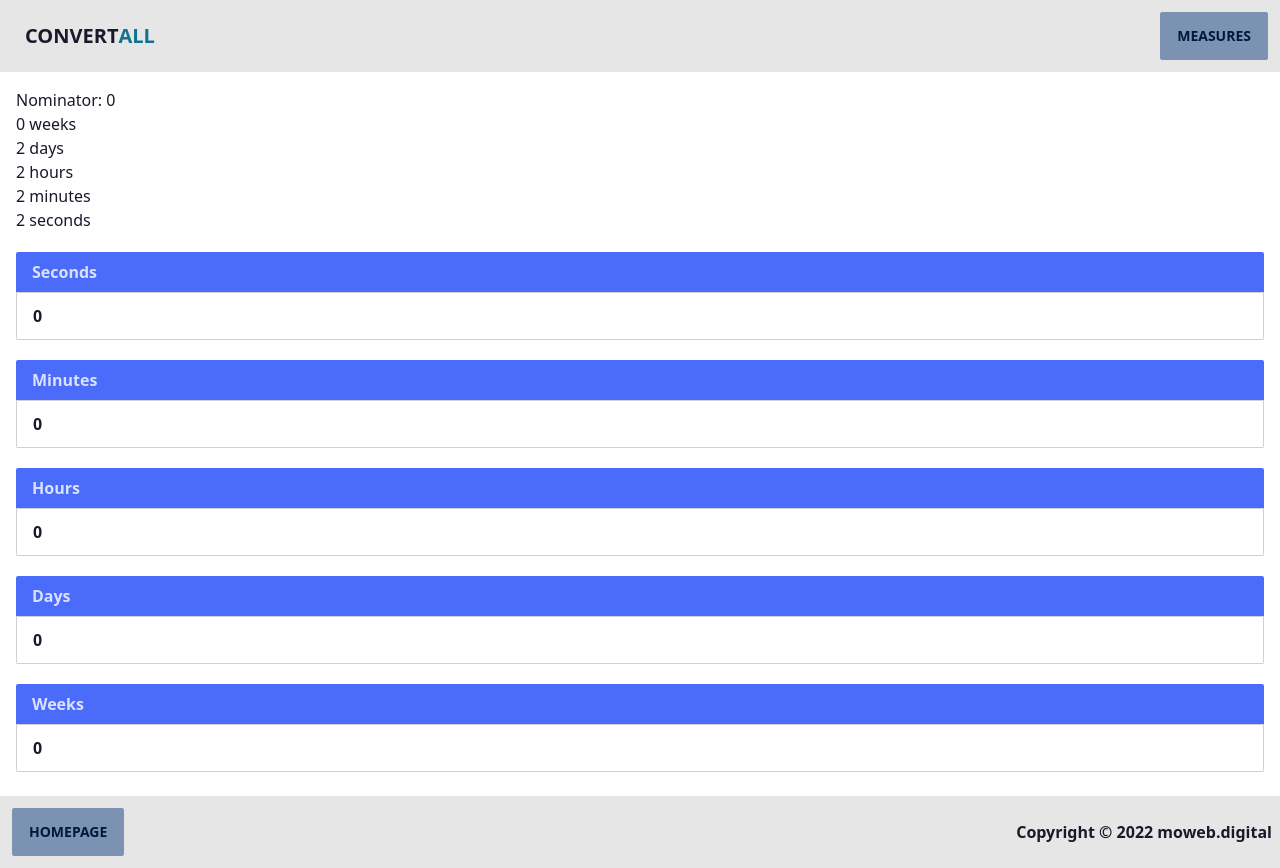
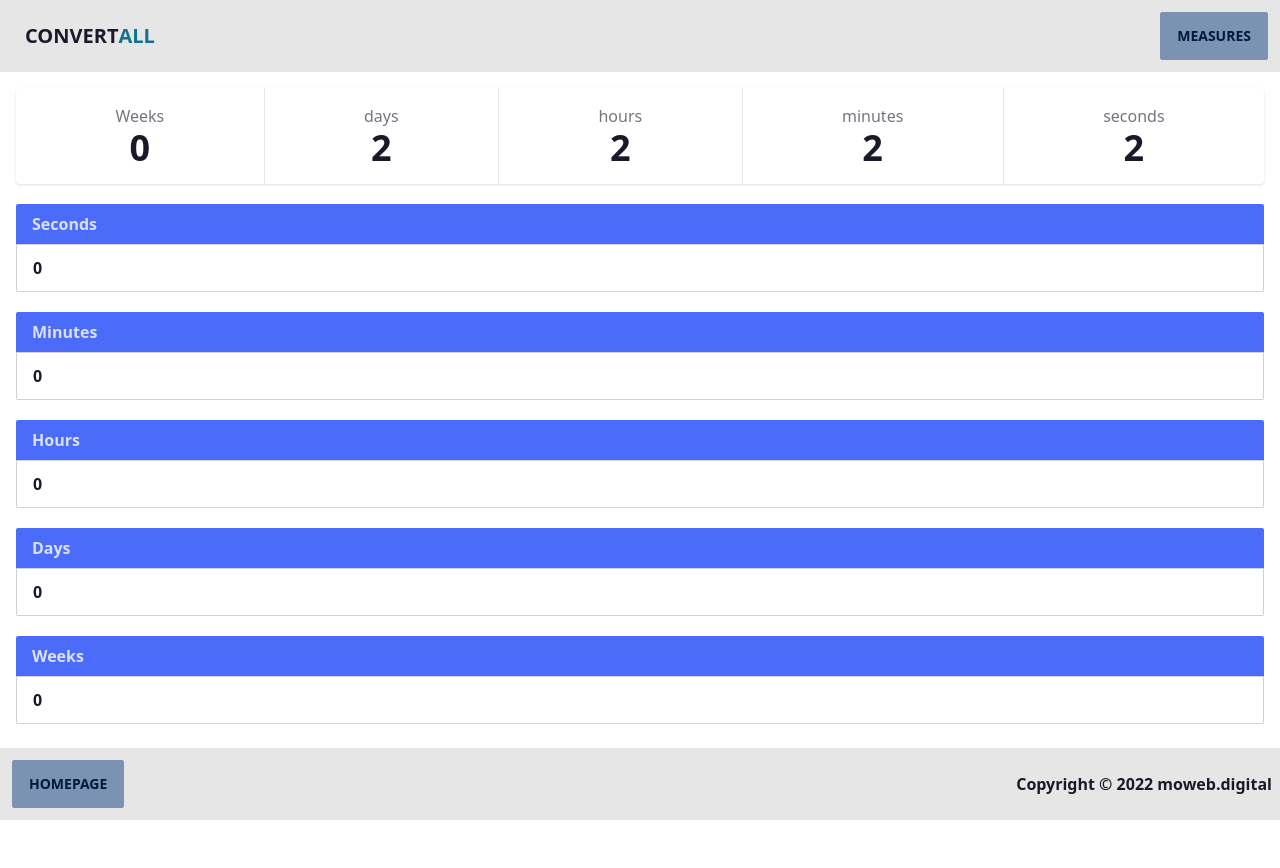
Before and after one commit to macke89/reactconverter, a Next.js app: page /times in a window 1280 px wide. After the commit the page ends 820 px from the top, so only its background shows below. Built offline with nearby package versions, Linux system fonts and the light colour scheme.

Commit message:
TimeCounter.js New Design

```diff
--- a/components/TimeCounter.js
+++ b/components/TimeCounter.js
@@ -13,13 +13,33 @@ const times = (nominator) => {
 const TimeCounter = ({nominator}) => {
     let variables = times(nominator)
     return (
-        <div>
-            <h1>Nominator: {nominator}</h1>
-            <div>{variables[0]} weeks</div>
-            <div>{variables[1]} days</div>
-            <div>{variables[2]} hours</div>
-            <div>{variables[3]} minutes</div>
-            <div>{variables[4]} seconds</div>
+        <div className="stats stats-horizontal lg:stats-horizontal shadow">
+
+            <div className="stat text-center">
+                <div className="stat-title">Weeks</div>
+                <div className="stat-value">{variables[0]}</div>
+            </div>
+
+            <div className="stat text-center">
+                <div className="stat-title">days</div>
+                <div className="stat-value">{variables[1]}</div>
+            </div>
+
+            <div className="stat text-center">
+                <div className="stat-title">hours</div>
+                <div className="stat-value">{variables[2]}</div>
+            </div>
+
+            <div className="stat text-center">
+                <div className="stat-title">minutes</div>
+                <div className="stat-value">{variables[3]}</div>
+            </div>
+
+            <div className="stat text-center">
+                <div className="stat-title">seconds</div>
+                <div className="stat-value">{variables[4]}</div>
+            </div>
+
         </div>
     );
 };
--- a/pages/lengths.js
+++ b/pages/lengths.js
@@ -9,8 +9,8 @@ const lengths = [
     {id: 3, name: "foot", rate: 3280.84},
     {id: 4, name: "yard", rate: 1093.61},
     {id: 5, name: "meter", rate: 1000},
-    {id: 6, name: "miles", rate: 1.60934},
-    {id: 7, name: "km", rate: 1},
+    {id: 6, name: "km", rate: 1},
+    {id: 7, name: "miles", rate: 0.621371},
     {id: 8, name: "nautic mile", rate: 0.539957},
 ]
 
@@ -35,6 +35,11 @@ const Lengths = () => {
                             callback={callback}
                         />
                     ))}
+                    <progress className="progress progress-primary w-56" value="0" max="100"/>
+                    <progress className="progress progress-primary w-56" value="10" max="100"/>
+                    <progress className="progress progress-primary w-56" value="40" max="100"/>
+                    <progress className="progress progress-primary w-56" value="70" max="100"/>
+                    <progress className="progress progress-primary w-56" value="100" max="100"/>
                 </div>
             </main>
             <Footer/>
```
